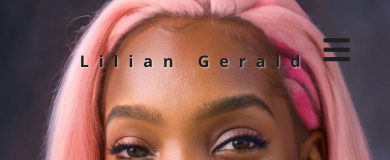
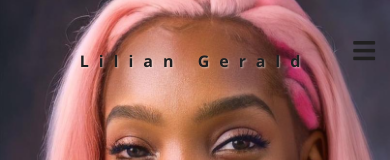
Before and after one commit to juwadickson/lilian-gerald, a plain HTML site: page index.html in a window 390 px wide. Shown: the top 160 px of the page. Drawn offline with Linux system fonts and the light colour scheme.

```diff
--- a/nav.css
+++ b/nav.css
@@ -67,11 +67,11 @@ nav a:nth-child(5):hover~span{
 
 
 .checkbtn{
-    font-size: 30px;
+    font-size: 25px;
     color: white;
     float: right;
     line-height: 80px;
-    margin-right: 40px;
+    margin-right: 10px;
     cursor: pointer;
     display: none;
 }
@@ -83,8 +83,8 @@ nav a:nth-child(5):hover~span{
 @media (max-width: 1023px){
     .checkbtn{
         display: block;
-        position: fixed;
-        right: .1vw;
+        position: absolute;
+        right: 5px;
         top: 10px;
         color: black;
         z-index: 20;
```
